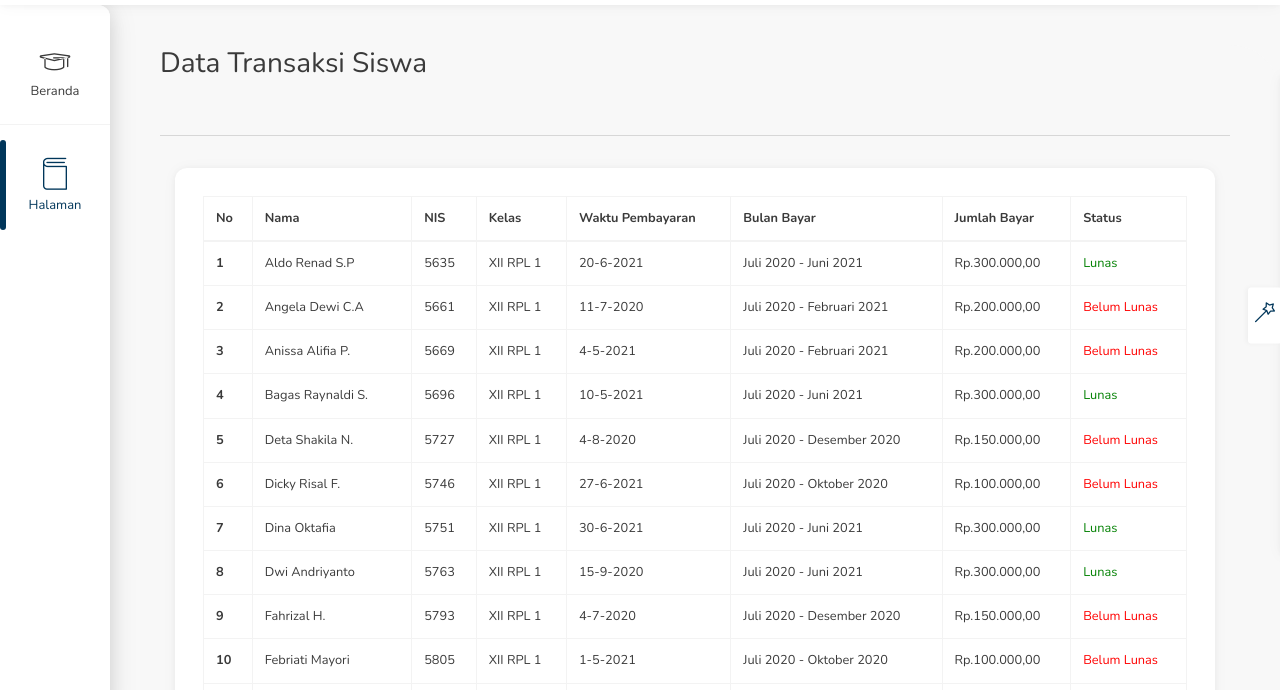
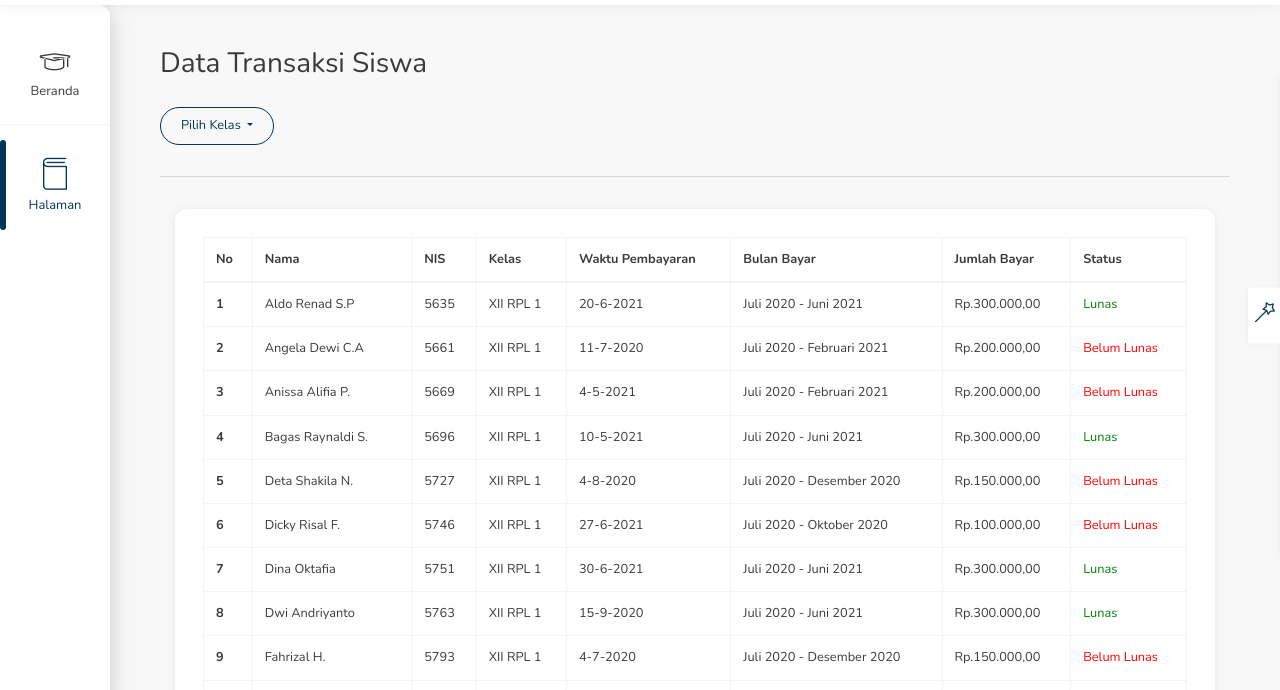
Before and after one commit to Keyshanabila12/PembayaranSPP, a plain HTML site: page Pages.Product.Thumbs.html in a window 1280 px wide. Shown: the part 85-775 px from the top of the page. Drawn offline with Linux system fonts and the light colour scheme.

Commit message:
Update Pages.Product.Thumbs.html

```diff
--- a/Pages.Product.Thumbs.html
+++ b/Pages.Product.Thumbs.html
@@ -163,6 +163,19 @@
                         <h1>Data Transaksi Siswa</h1>
 
 
+                    </div>
+
+                    <div class="dropdown d-inline-block">
+                        <button class="btn btn-outline-primary dropdown-toggle mb-1" type="button"
+                            id="dropdownMenuButton" data-toggle="dropdown" aria-haspopup="true"
+                            aria-expanded="false">
+                            Pilih Kelas
+                        </button>
+                        <div class="dropdown-menu" aria-labelledby="dropdownMenuButton">
+                            <a class="dropdown-item" href="Data.rpl1.Bulanan.Admin.html">XII RPL 1</a>
+                            <a class="dropdown-item" href="Data.rpl2.Bulanan.Admin.html">XII RPL 2</a>
+
+                        </div>
                     </div>
 
                     <div class="mb-2">
```
